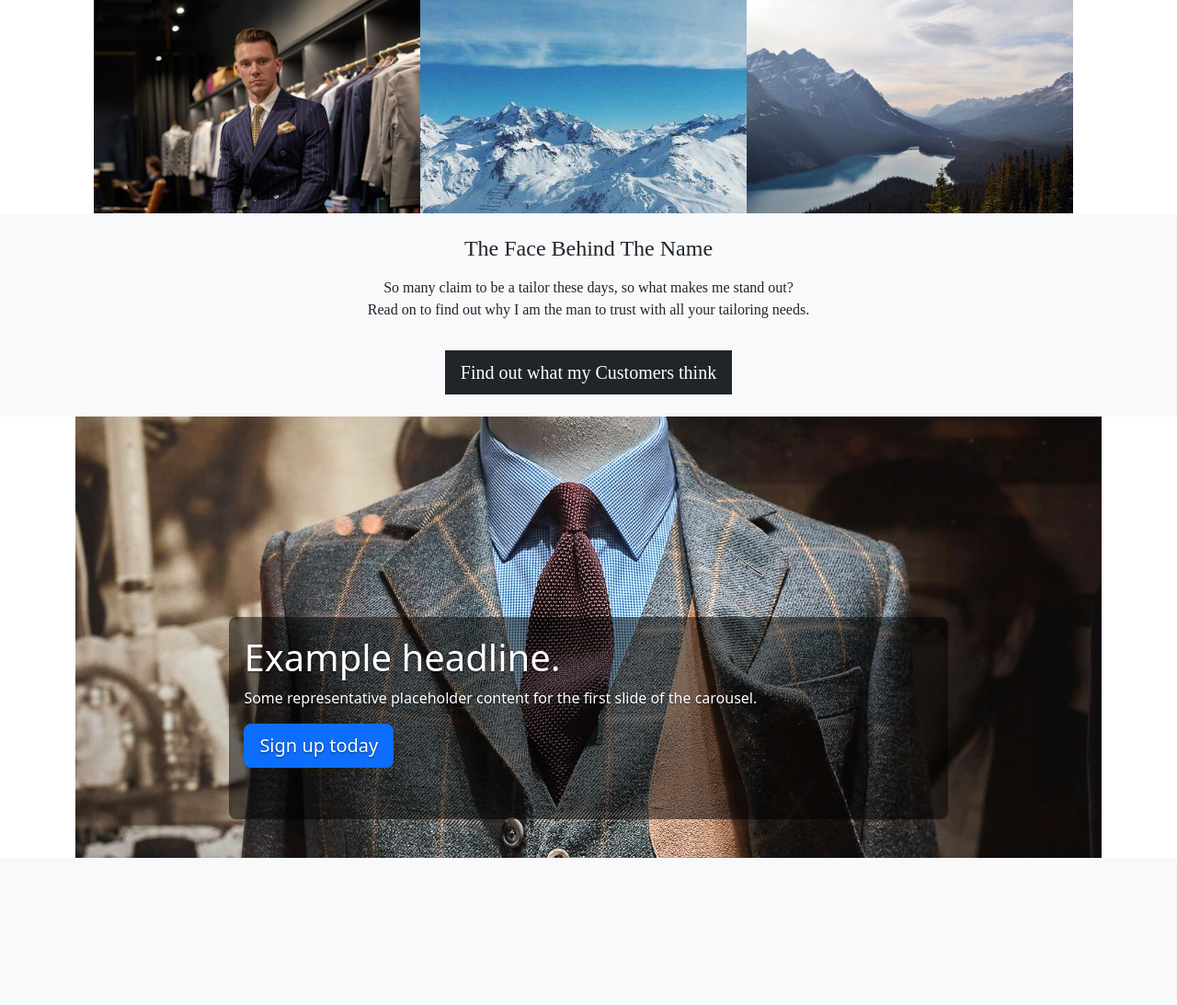
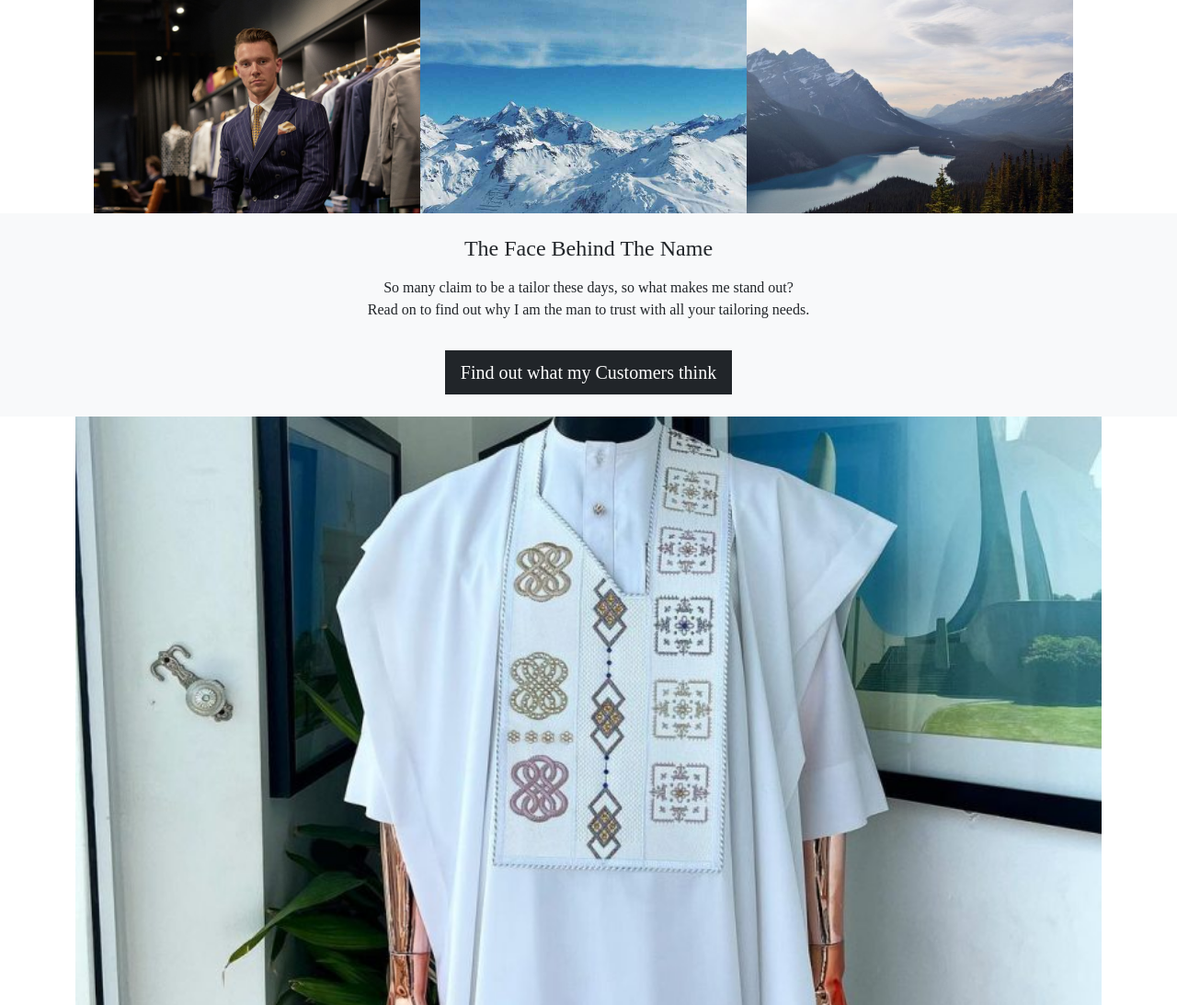
Before and after one commit to NnamTechWave/JanikaExpressions, a Flask app: page /Meet_Janika in a window 1280 px wide. Shown: the part 105-1198 px from the top of the page at 92% size. Before the commit the page ends 1038 px from the top, so only its background shows below. Run offline with Flask 3, Linux system fonts and the light colour scheme; some libraries are stand-ins or nearby versions.

Commit message:
Modifiyed image for the Journey header image section

```diff
--- a/templates/meet_janika.html
+++ b/templates/meet_janika.html
@@ -172,22 +172,11 @@
         </section>
         <!-- Journey header image -->
         <section>
-            <div class="carousel slide container">
-                <div class="carousel-indicators">
+            <div class="Journey-hero container">
+                <div class="Journey-inner">
+
                 </div>
-                <div class="carousel-inner">
-                  <div class="carousel-item active">
-                        <img src="/static/images/McCann_Bespoke_Header_Header_Bespoke_2-1.jpg" class="img-fluid" alt="" style="object-fit: cover;">
-                        <!-- <svg class="bd-placeholder-img" width="100%" height="100%" xmlns="http://www.w3.org/2000/svg" aria-hidden="true" preserveAspectRatio="xMidYMid slice" focusable="false"><rect width="100%" height="100%" fill="#777"/></svg> -->
-
-                        <div class="container">
-                            <div class="carousel-caption text-start">
-                                <h1>Example headline.</h1>
-                                <p>Some representative placeholder content for the first slide of the carousel.</p>
-                                <p><a class="btn btn-lg btn-primary" href="#">Sign up today</a></p>
-                            </div>
-                        </div>
-                  </div>
+                <img src="/static/images/native_bespoke.jpg" class="img-fluid" alt="native_bespoke">
             </div>
         </section>
     </main>
```
